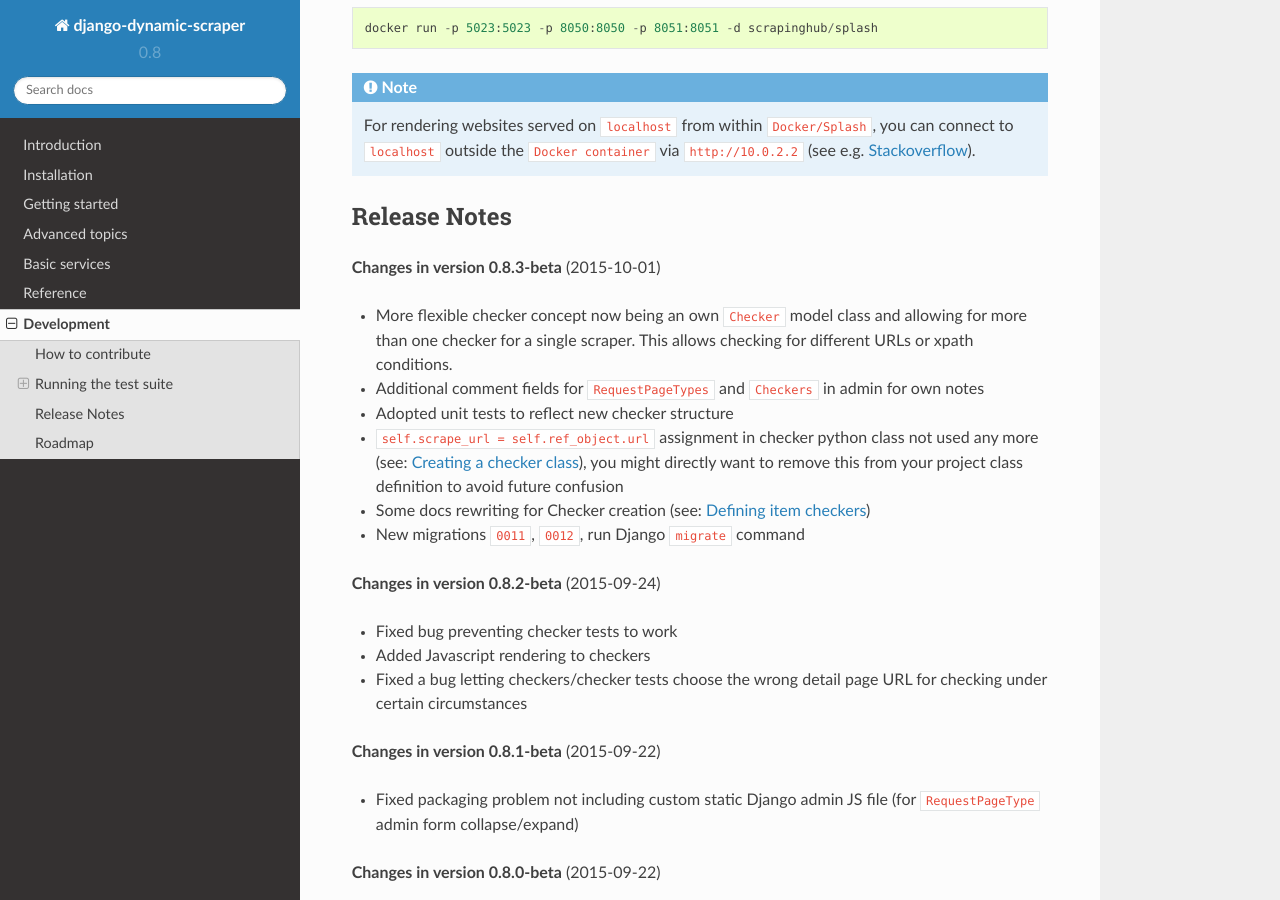
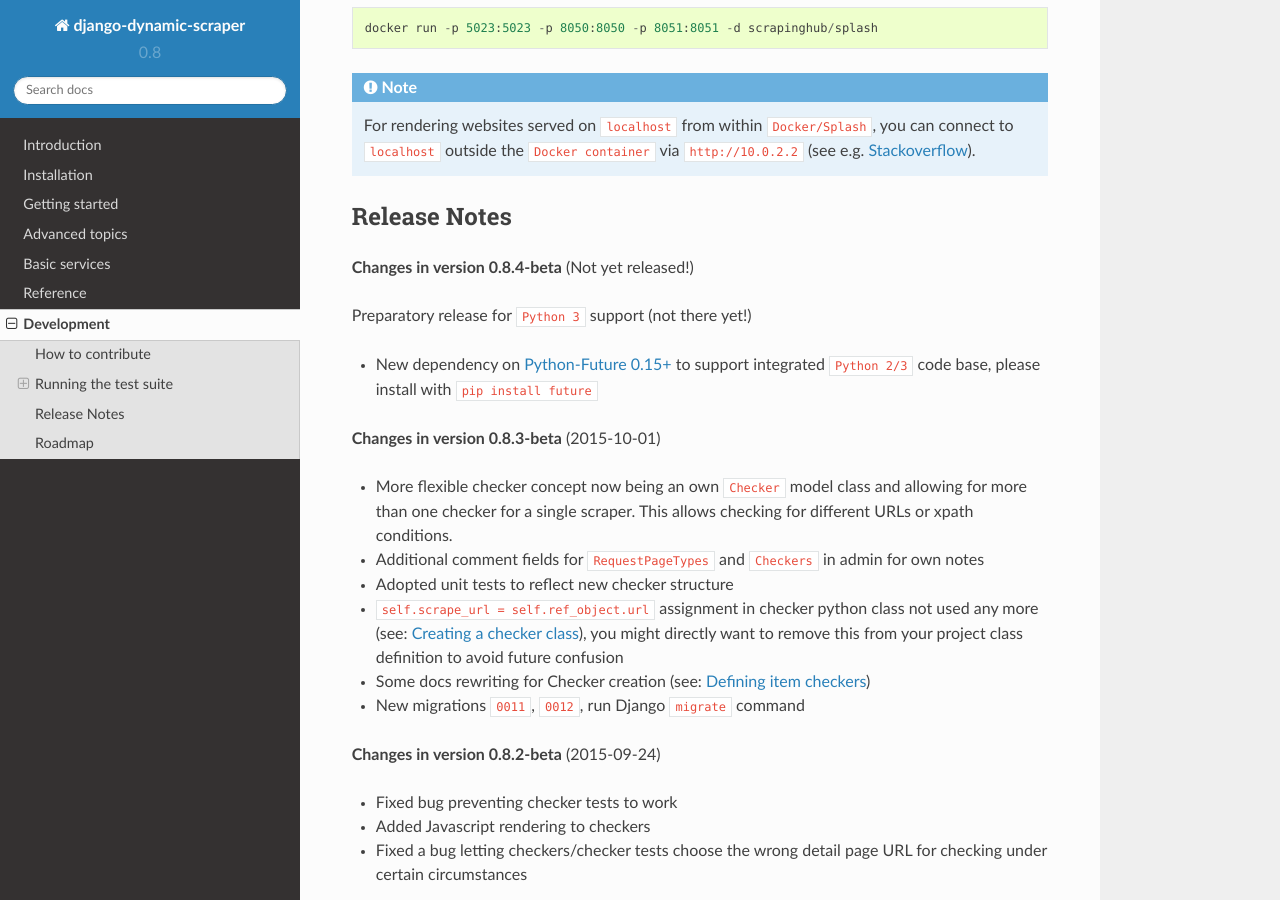
Before and after one commit to dev02019/django-dynamic-scraper, a Sphinx documentation site: the page built from docs/development.rst, in a window 1280 px wide and 900 px high, scrolled down 2148 px. Built offline with Sphinx 7.4.7 and the Read the Docs theme 2.0.0, drawn with Linux system fonts in a browser that asks for light colours.

```diff
--- a/docs/development.rst
+++ b/docs/development.rst
@@ -94,6 +94,14 @@ Docker container can be run with::
 
 Release Notes
 =============
+**Changes in version 0.8.4-beta** (Not yet released!)
+
+Preparatory release for ``Python 3`` support (not there yet!)
+
+* New dependency on `Python-Future 0.15+ <http://python-future.org/>`_ to support integrated ``Python 2/3`` code base,
+  please install with ``pip install future``
+
+
 **Changes in version 0.8.3-beta** (2015-10-01)
 
 * More flexible checker concept now being an own ``Checker`` model class and allowing for more than one checker for a
--- a/docs/installation.rst
+++ b/docs/installation.rst
@@ -9,10 +9,11 @@ Requirements
 ------------
 The **basic requirements** for Django Dynamic Scraper are:
 
-* Python 2.7+ (earlier versions untested, Python 3.x not yet supported)
+* Python 2.7+ (earlier versions untested, Python 3.x in preparation, no release date yet)
 * `Django <https://www.djangoproject.com/>`_ 1.7/1.8 (newer versions untested)
 * `Scrapy <http://www.scrapy.org>`_ 0.20-0.24 (newer versions untested)
 * `Python JSONPath RW 1.4+ <https://github.com/kennknowles/python-jsonpath-rw>`_
+* `Python-Future (preparing the code base to run with Python 2/3) 0.15+ <http://python-future.org/>`_
 
 If you want to use the **scheduling mechanism** of DDS you also have to install ``django-celery``:
 
@@ -44,7 +45,7 @@ by which ``DDS`` version. Due to dev resource constraints backwards compatibilit
 +-------------+-------------------------------+---------------------------------------+-------------------------+
 | DDS Version | Django                        | Scrapy                                | django-celery           |
 +=============+===============================+=======================================+=========================+
-| 0.4/0.5     | 1.7/1.8 (newer untested)      | 0.22/0.24 (newer untested)            | 3.1.16 (newer untested) |
+| 0.4-0.8     | 1.7/1.8 (newer untested)      | 0.22/0.24 (newer untested)            | 3.1.16 (newer untested) |
 +-------------+-------------------------------+---------------------------------------+-------------------------+
 | 0.3         | 1.4-1.6                       | 0.16/0.18 (recommended)               | 3.0+ (3.1+ untested)    |
 +-------------+-------------------------------+---------------------------------------+-------------------------+
--- a/requirements.txt
+++ b/requirements.txt
@@ -3,4 +3,5 @@ Scrapy>=0.22,<0.25
 scrapyd
 jsonpath-rw>=1.4
 django-celery==3.1.16
+future>=0.15,<0.16
 pillow
--- a/setup.py
+++ b/setup.py
@@ -4,7 +4,7 @@ import os
 
 setup(
     name='django-dynamic-scraper',
-    version='0.8.3',
+    version='0.8.4',
     description='Creating Scrapy scrapers via the Django admin interface',
     author='Holger Drewes',
     author_email='Holger.Drewes@gmail.com',
@@ -32,6 +32,7 @@ setup(
     #    'scrapyd',
     #    'jsonpath-rw>=1.4',
     #    'django-celery==3.1.16', # Scheduling
+    #    'future>=0.15,<0.16',
     #    'pillow',
     #],
     classifiers=[
```
